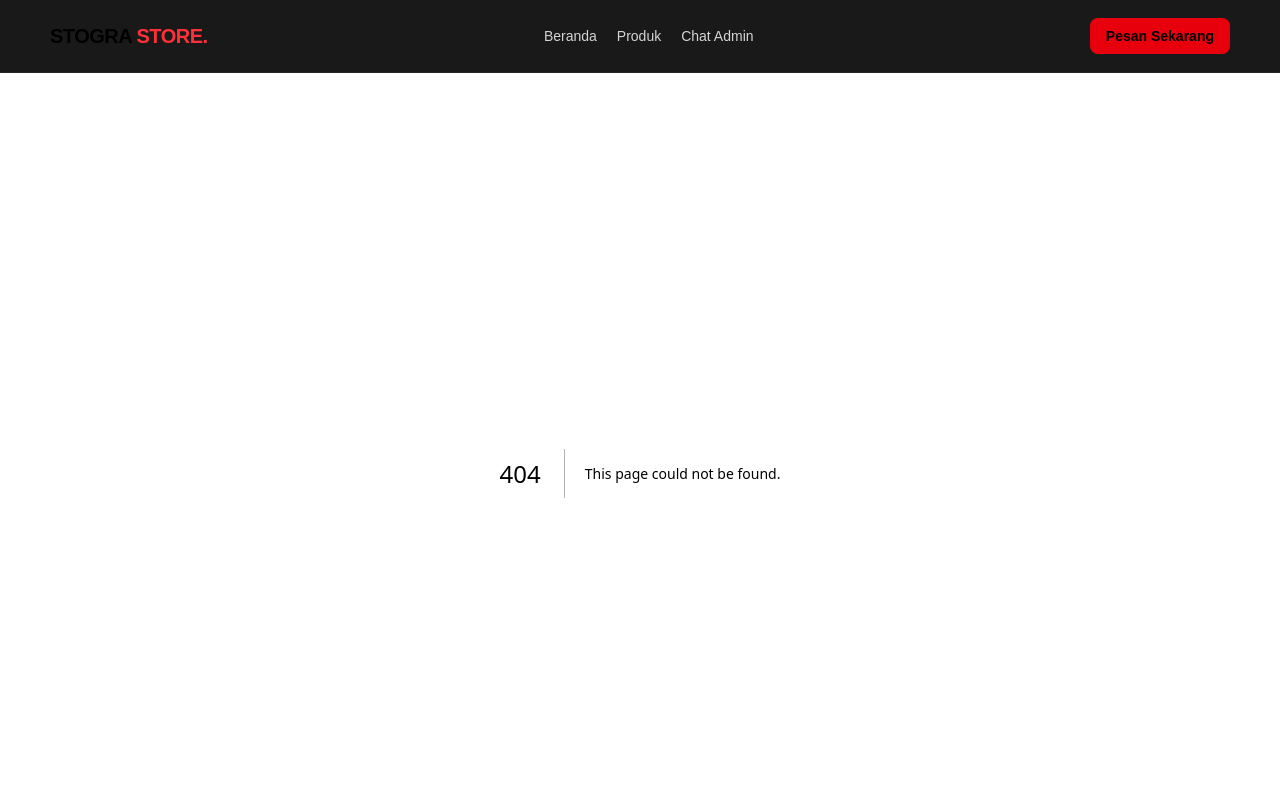
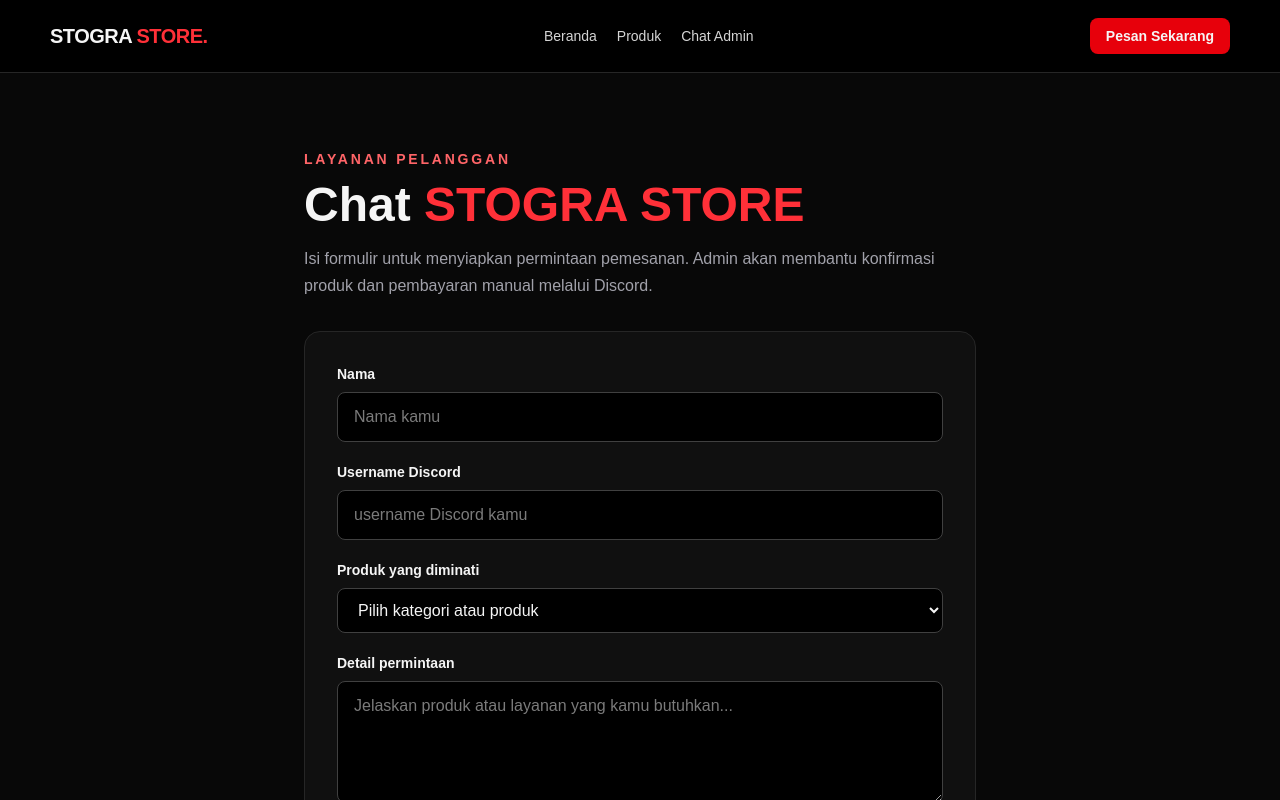
Before and after one commit to zaquan2110/web-stogra-store, a Next.js app: page /chat in a window 1280 px wide. Before the commit this address had no page. Shown: the top 800 px of the page. Built offline with nearby package versions, Linux system fonts and the light colour scheme.

Commit message:
Create page.tsx

```diff
--- /dev/null
+++ b/app/chat/page.tsx
@@ -0,0 +1,166 @@
+"use client";
+
+import { FormEvent, useState } from "react";
+
+export default function ChatPage() {
+  const [name, setName] = useState("");
+  const [discord, setDiscord] = useState("");
+  const [product, setProduct] = useState("");
+  const [message, setMessage] = useState("");
+  const [status, setStatus] = useState("");
+
+  function handleSubmit(event: FormEvent<HTMLFormElement>) {
+    event.preventDefault();
+
+    const orderMessage = [
+      "PESANAN STOGRA STORE",
+      `Nama: ${name}`,
+      `Discord: ${discord}`,
+      `Produk: ${product || "Belum ditentukan"}`,
+      `Pesan: ${message}`,
+    ].join("\n");
+
+    const discordInvite =
+      process.env.NEXT_PUBLIC_DISCORD_INVITE_URL;
+
+    const encodedMessage = encodeURIComponent(orderMessage);
+
+    setStatus(
+      "Pesanan sudah disiapkan. Salin detail pesanan di bawah dan kirim ke admin melalui Discord."
+    );
+
+    const output = document.getElementById("order-output");
+    if (output) {
+      output.textContent = orderMessage;
+    }
+
+    const link = document.getElementById("discord-link");
+    if (link && discordInvite) {
+      link.setAttribute("href", discordInvite);
+    }
+
+    void encodedMessage;
+  }
+
+  return (
+    <section className="container section">
+      <div className="mx-auto max-w-2xl">
+        <p className="mb-3 text-sm font-bold uppercase tracking-[0.2em] text-red-400">
+          Layanan Pelanggan
+        </p>
+
+        <h1 className="text-4xl font-black sm:text-5xl">
+          Chat <span className="text-red">STOGRA STORE</span>
+        </h1>
+
+        <p className="muted mt-4">
+          Isi formulir untuk menyiapkan permintaan pemesanan. Admin akan
+          membantu konfirmasi produk dan pembayaran manual melalui Discord.
+        </p>
+
+        <form
+          onSubmit={handleSubmit}
+          className="mt-8 space-y-5 rounded-2xl border border-neutral-800 bg-[#101010] p-6 sm:p-8"
+        >
+          <div>
+            <label htmlFor="name" className="mb-2 block text-sm font-bold">
+              Nama
+            </label>
+            <input
+              id="name"
+              required
+              value={name}
+              onChange={(event) => setName(event.target.value)}
+              placeholder="Nama kamu"
+              className="w-full rounded-lg border border-neutral-700 bg-black px-4 py-3 outline-none focus:border-red-500"
+            />
+          </div>
+
+          <div>
+            <label htmlFor="discord" className="mb-2 block text-sm font-bold">
+              Username Discord
+            </label>
+            <input
+              id="discord"
+              required
+              value={discord}
+              onChange={(event) => setDiscord(event.target.value)}
+              placeholder="username Discord kamu"
+              className="w-full rounded-lg border border-neutral-700 bg-black px-4 py-3 outline-none focus:border-red-500"
+            />
+          </div>
+
+          <div>
+            <label htmlFor="product" className="mb-2 block text-sm font-bold">
+              Produk yang diminati
+            </label>
+            <select
+              id="product"
+              value={product}
+              onChange={(event) => setProduct(event.target.value)}
+              className="w-full rounded-lg border border-neutral-700 bg-black px-4 py-3 outline-none focus:border-red-500"
+            >
+              <option value="">Pilih kategori atau produk</option>
+              <option>Scripts</option>
+              <option>UI</option>
+              <option>Maps</option>
+              <option>Assets</option>
+              <option>Services</option>
+            </select>
+          </div>
+
+          <div>
+            <label htmlFor="message" className="mb-2 block text-sm font-bold">
+              Detail permintaan
+            </label>
+            <textarea
+              id="message"
+              required
+              rows={4}
+              value={message}
+              onChange={(event) => setMessage(event.target.value)}
+              placeholder="Jelaskan produk atau layanan yang kamu butuhkan..."
+              className="w-full rounded-lg border border-neutral-700 bg-black px-4 py-3 outline-none focus:border-red-500"
+            />
+          </div>
+
+          <button type="submit" className="btn-primary w-full">
+            Siapkan Pesanan
+          </button>
+
+          {status && (
+            <div className="rounded-lg border border-red-900 bg-red-950/30 p-4">
+              <p className="text-sm leading-6 text-neutral-200">{status}</p>
+              <pre
+                id="order-output"
+                className="mt-3 whitespace-pre-wrap break-words text-sm text-neutral-300"
+              />
+              <button
+                type="button"
+                onClick={() => {
+                  const output = document.getElementById("order-output");
+                  if (output?.textContent) {
+                    void navigator.clipboard.writeText(output.textContent);
+                  }
+                }}
+                className="btn-secondary mt-3 w-full"
+              >
+                Salin Detail Pesanan
+              </button>
+            </div>
+          )}
+
+          <a
+            id="discord-link"
+            href="https://discord.com/app"
+            target="_blank"
+            rel="noopener noreferrer"
+            className="btn-secondary w-full"
+          >
+            Lanjutkan ke Discord
+          </a>
+        </form>
+      </div>
+    </section>
+  );
+}
```
